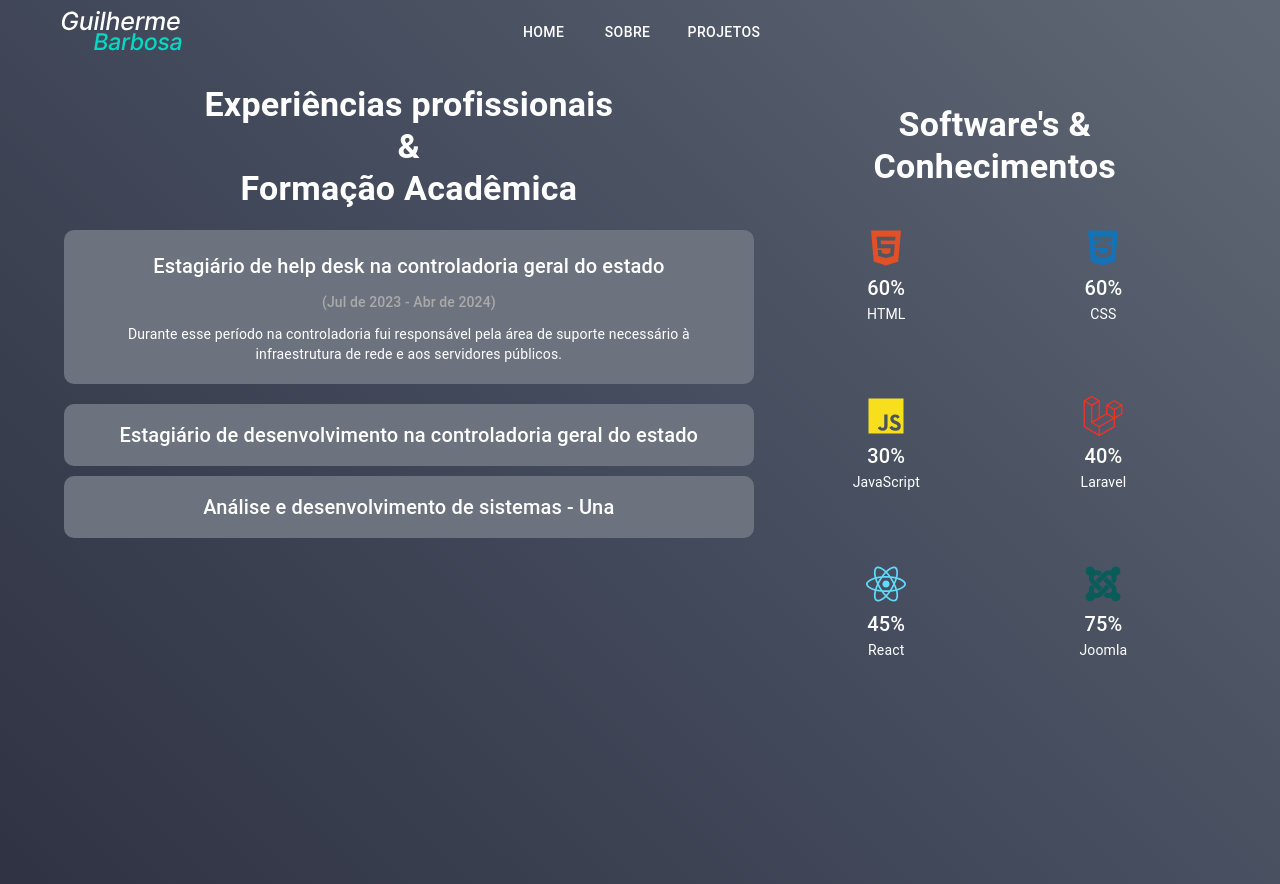
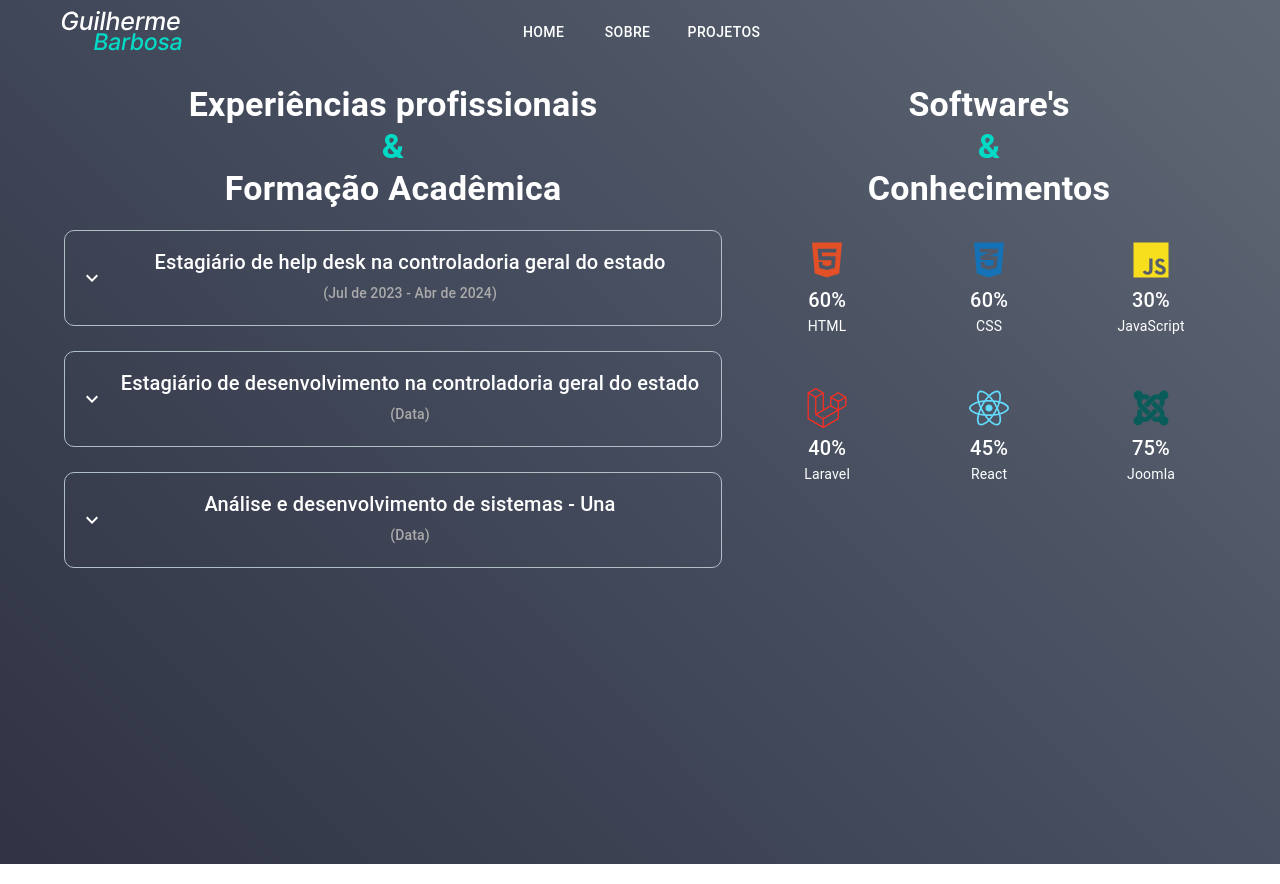
Before and after one commit to GuilhermeBarbosa16/Portfolio, a React (Vite) app: page /Sobre in a window 1280 px wide. Built offline with nearby package versions, Linux system fonts and the light colour scheme.

Commit message:
Feat: ajustes na pagina sobre

```diff
--- a/src/Pages/app/Sobre.tsx
+++ b/src/Pages/app/Sobre.tsx
@@ -1,8 +1,15 @@
-import React from 'react';
-import { Container, Box, Typography, Grid } from '@mui/material';
+import React, { useState } from 'react';
+import { Container, Box, Typography, Grid, Collapse } from '@mui/material';
+import ExpandMoreIcon from '@mui/icons-material/ExpandMore';
 import { FaHtml5, FaCss3Alt, FaJs, FaLaravel, FaReact, FaJoomla } from 'react-icons/fa';
 
 const Home: React.FC = () => {
+  const [expanded, setExpanded] = useState<string | false>(false);
+
+  const handleExpandClick = (panel: string) => {
+    setExpanded(expanded === panel ? false : panel);
+  };
+
   return (
     <Container
       maxWidth="lg"
@@ -11,101 +18,182 @@ const Home: React.FC = () => {
         justifyContent: 'space-between',
         height: '100vh',
         color: 'white',
-        paddingTop: '20px'
+        paddingTop: '20px',
+        overflow: 'hidden'  // Evita a rolagem global
       }}
     >
       {/* Seção da esquerda: Experiências e Formação */}
-      <Box sx={{ width: '60%', paddingRight: '20px' }}>
+      <Box sx={{ width: '58%', paddingRight: '40px' }}>
         <Typography variant="h4" sx={{ fontWeight: 'bold', marginBottom: '20px', textAlign: 'center' }}>
-          Experiências profissionais <br />&<br /> Formação Acadêmica
+          Experiências profissionais <br />
+          <span style={{ color: '#03DAC6' }}>&</span>
+          <br />
+          Formação Acadêmica
         </Typography>
-        {/* Lista de Experiências */}
-        <Box sx={{
-          marginBottom: '20px',
-          padding: '20px',
+
+        {/* Experiência 1 */}
+        <Box
+          sx={{
+            marginBottom: '25px',
+            padding: '15px',
             borderRadius: '10px',
-          backgroundColor: '#6c737e',
-          color: 'white'
-        }}>
+            backgroundColor: 'transparent',
+            border: '1px solid #B0BEC5',
+            color: 'white',
+            cursor: 'pointer',
+            display: 'flex',
+            alignItems: 'center'
+          }}
+          onClick={() => handleExpandClick('panel1')}
+        >
+          <ExpandMoreIcon
+            sx={{
+              marginRight: '10px',
+              transition: 'transform 0.3s', // Transição suave de 0.3 segundos
+              transform: expanded === 'panel1' ? 'rotate(180deg)' : 'rotate(0deg)' // Rota para cima quando expandido
+            }}
+          />
+          <Box sx={{ flexGrow: 1 }}>
             <Typography variant="h6">
               Estagiário de help desk na controladoria geral do estado
             </Typography>
-          <Typography variant="subtitle2" sx={{ color: '#aaa', marginTop: '10px' }}>
+            <Box display="flex" alignItems="center" justifyContent="center" sx={{ marginTop: '5px', marginBottom: '5px' }}>
+              <Typography variant="subtitle2" sx={{ color: '#aaa' }}>
                 (Jul de 2023 - Abr de 2024)
               </Typography>
+            </Box>
+            <Collapse in={expanded === 'panel1'} timeout="auto" unmountOnExit>
               <Typography variant="body2" sx={{ marginTop: '10px' }}>
                 Durante esse período na controladoria fui responsável pela área de suporte necessário à infraestrutura de rede e aos servidores públicos.
               </Typography>
+            </Collapse>
           </Box>
-        {/* Outras Experiências */}
-        <Box sx={{
-          marginBottom: '10px',
+        </Box>
+
+        {/* Experiência 2 */}
+        <Box
+          sx={{
+            marginBottom: '25px',
             padding: '15px',
             borderRadius: '10px',
-          backgroundColor: '#6c737e',
-          color: 'white'
-        }}>
+            backgroundColor: 'transparent',
+            border: '1px solid #B0BEC5',
+            color: 'white',
+            cursor: 'pointer',
+            display: 'flex',
+            alignItems: 'center'
+          }}
+          onClick={() => handleExpandClick('panel2')}
+        >
+          <ExpandMoreIcon
+            sx={{
+              marginRight: '10px',
+              transition: 'transform 0.3s',
+              transform: expanded === 'panel2' ? 'rotate(180deg)' : 'rotate(0deg)'
+            }}
+          />
+          <Box sx={{ flexGrow: 1 }}>
             <Typography variant="h6">
               Estagiário de desenvolvimento na controladoria geral do estado
             </Typography>
+            <Box display="flex" alignItems="center" justifyContent="center" sx={{ marginTop: '5px', marginBottom: '5px' }}>
+              <Typography variant="subtitle2" sx={{ color: '#aaa' }}>
+                (Data)
+              </Typography>
             </Box>
-        <Box sx={{
-          marginBottom: '10px',
+            <Collapse in={expanded === 'panel2'} timeout="auto" unmountOnExit>
+              <Typography variant="body2" sx={{ marginTop: '10px' }}>
+                Detalhes do estágio de desenvolvimento na controladoria.
+              </Typography>
+            </Collapse>
+          </Box>
+        </Box>
+
+        {/* Experiência 3 */}
+        <Box
+          sx={{
+            marginBottom: '25px',
             padding: '15px',
             borderRadius: '10px',
-          backgroundColor: '#6c737e',
-          color: 'white'
-        }}>
+            backgroundColor: 'transparent',
+            border: '1px solid #B0BEC5',
+            color: 'white',
+            cursor: 'pointer',
+            display: 'flex',
+            alignItems: 'center'
+          }}
+          onClick={() => handleExpandClick('panel3')}
+        >
+          <ExpandMoreIcon
+            sx={{
+              marginRight: '10px',
+              transition: 'transform 0.3s',
+              transform: expanded === 'panel3' ? 'rotate(180deg)' : 'rotate(0deg)'
+            }}
+          />
+          <Box sx={{ flexGrow: 1 }}>
             <Typography variant="h6">
               Análise e desenvolvimento de sistemas - Una
             </Typography>
+            <Box display="flex" alignItems="center" justifyContent="center" sx={{ marginTop: '5px', marginBottom: '5px' }}>
+              <Typography variant="subtitle2" sx={{ color: '#aaa' }}>
+                (Data)
+              </Typography>
+            </Box>
+            <Collapse in={expanded === 'panel3'} timeout="auto" unmountOnExit>
+              <Typography variant="body2" sx={{ marginTop: '10px' }}>
+                Detalhes sobre o curso de Análise e Desenvolvimento de Sistemas.
+              </Typography>
+            </Collapse>
+          </Box>
         </Box>
       </Box>
 
       {/* Seção da direita: Habilidades */}
-      <Box sx={{ width: '35%', overflowY: 'auto', height: 'calc(100vh - 40px)', padding: '20px', borderRadius: '10px' }}>
+      <Box sx={{ width: '40%', height: '100%', overflowY: 'auto', padding: '0px', borderRadius: '10px' }}>
         <Typography variant="h4" sx={{ fontWeight: 'bold', textAlign: 'center', marginBottom: '20px' }}>
-          Software's & Conhecimentos
+          Software's <br />
+          <span style={{ color: '#03DAC6' }}>&</span><br />
+          Conhecimentos
         </Typography>
-        <Grid container spacing={4}> {/* Aumenta o espaço entre as colunas */}
-          <Grid item xs={6} textAlign="center">
-            <Box sx={{ padding: '20px', borderRadius: '10px' }}>
+        <Grid container spacing={4}>
+          <Grid item xs={4} textAlign="center">
+            <Box sx={{ padding: '10px', borderRadius: '10px' }}>  {/* Ajuste de padding */}
               <FaHtml5 style={{ fontSize: 40, color: '#E34F26' }} />
               <Typography variant="h6">60%</Typography>
               <Typography variant="body2">HTML</Typography>
             </Box>
           </Grid>
-          <Grid item xs={6} textAlign="center">
-            <Box sx={{ padding: '20px', borderRadius: '10px' }}>
+          <Grid item xs={4} textAlign="center">
+            <Box sx={{ padding: '10px', borderRadius: '10px' }}>
               <FaCss3Alt style={{ fontSize: 40, color: '#1572B6' }} />
               <Typography variant="h6">60%</Typography>
               <Typography variant="body2">CSS</Typography>
             </Box>
           </Grid>
-          {/* Outras Habilidades */}
-          <Grid item xs={6} textAlign="center">
-            <Box sx={{ padding: '20px', borderRadius: '10px' }}>
+          <Grid item xs={4} textAlign="center">
+            <Box sx={{ padding: '10px', borderRadius: '10px' }}>
               <FaJs style={{ fontSize: 40, color: '#F7DF1E' }} />
               <Typography variant="h6">30%</Typography>
               <Typography variant="body2">JavaScript</Typography>
             </Box>
           </Grid>
-          <Grid item xs={6} textAlign="center">
-            <Box sx={{ padding: '20px', borderRadius: '10px' }}>
+          <Grid item xs={4} textAlign="center">
+            <Box sx={{ padding: '10px', borderRadius: '10px' }}>
               <FaLaravel style={{ fontSize: 40, color: '#FF2D20' }} />
               <Typography variant="h6">40%</Typography>
               <Typography variant="body2">Laravel</Typography>
             </Box>
           </Grid>
-          <Grid item xs={6} textAlign="center">
-            <Box sx={{ padding: '20px', borderRadius: '10px' }}>
+          <Grid item xs={4} textAlign="center">
+            <Box sx={{ padding: '10px', borderRadius: '10px' }}>
               <FaReact style={{ fontSize: 40, color: '#61DAFB' }} />
               <Typography variant="h6">45%</Typography>
               <Typography variant="body2">React</Typography>
             </Box>
           </Grid>
-          <Grid item xs={6} textAlign="center">
-            <Box sx={{ padding: '20px', borderRadius: '10px' }}>
+          <Grid item xs={4} textAlign="center">
+            <Box sx={{ padding: '10px', borderRadius: '10px' }}>
               <FaJoomla style={{ fontSize: 40, color: '#0A5C5A' }} />
               <Typography variant="h6">75%</Typography>
               <Typography variant="body2">Joomla</Typography>
```
Lines whose indentation alone changed are shown as unchanged.
